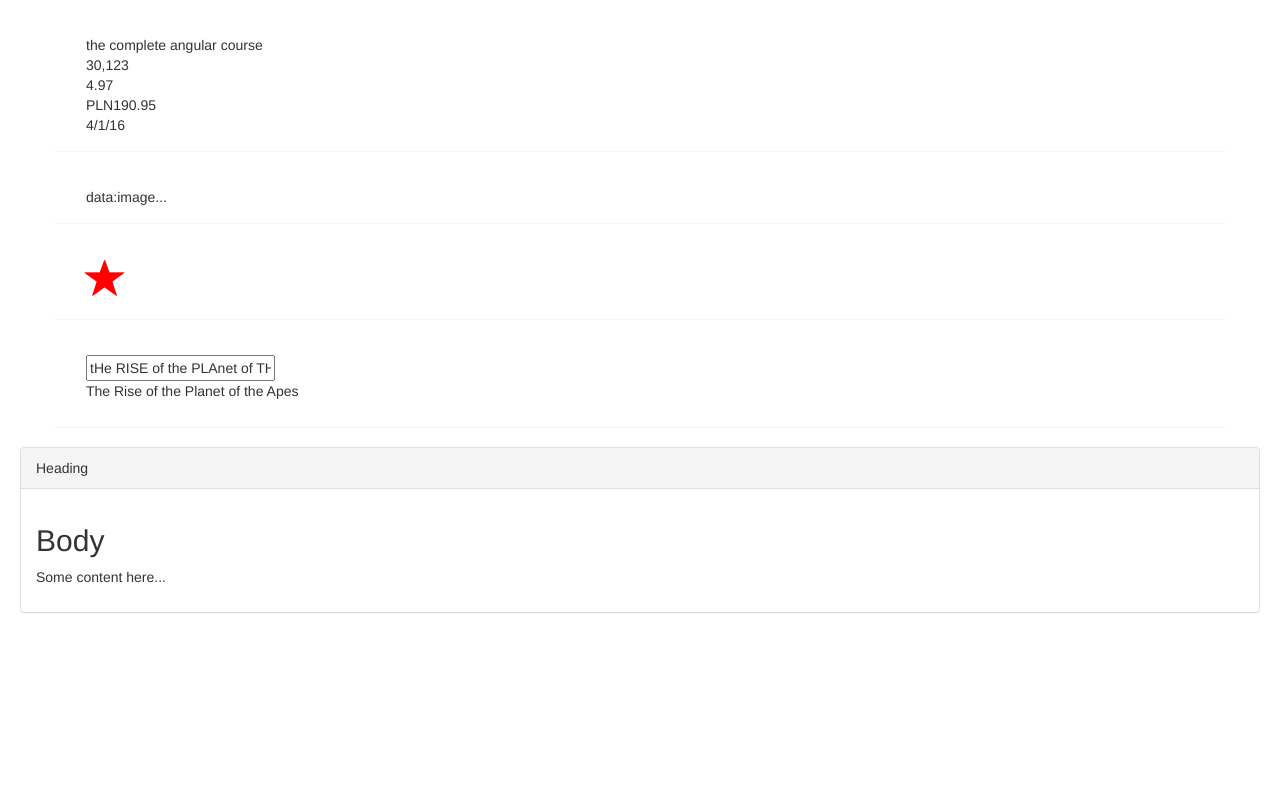
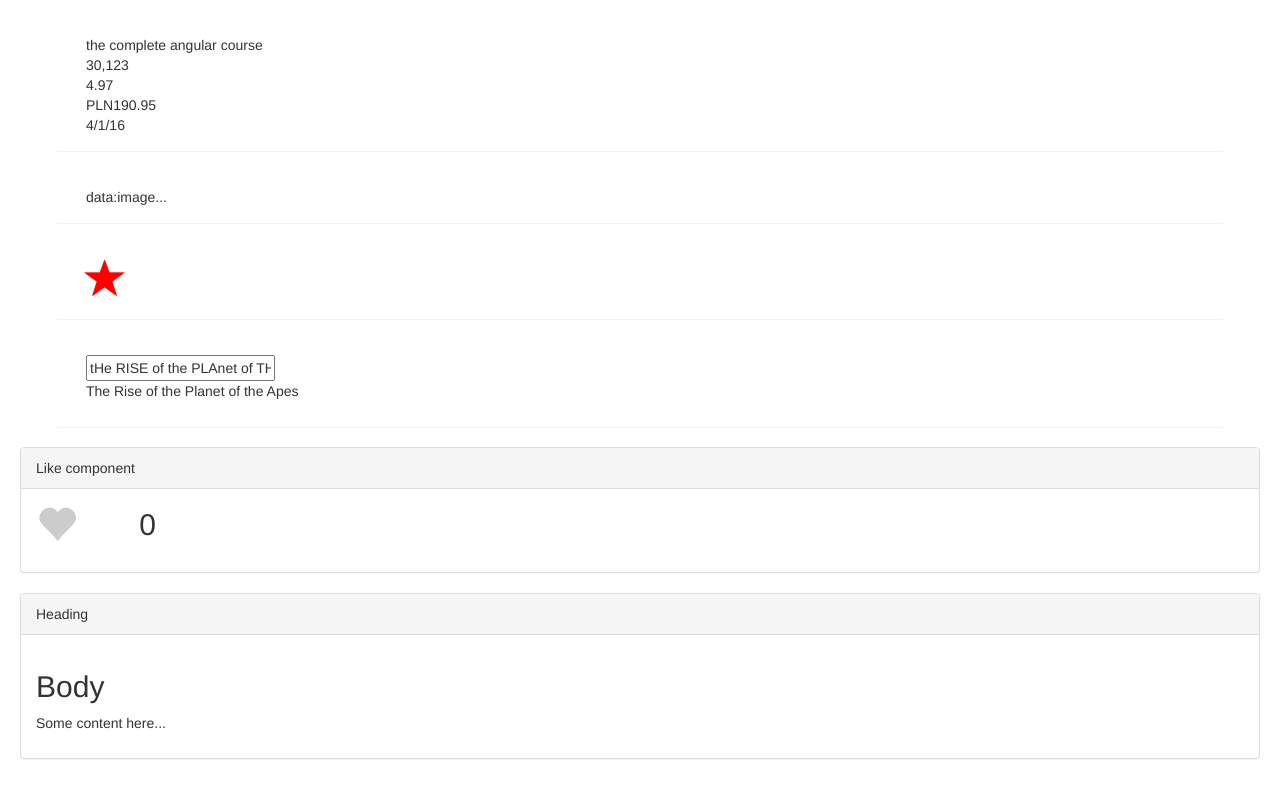
Before and after one commit to mwiesiolek/angular4-tut, an Angular app: page / in a window 1280 px wide. Shown: the part 559-1356 px from the top of the page. Before the commit the page ends 1212 px from the top, so only its background shows below. Built offline with nearby package versions, Linux system fonts and the light colour scheme.

Commit message:
implements like component

```diff
--- a/src/app/app.module.ts
+++ b/src/app/app.module.ts
@@ -10,6 +10,7 @@ import { SummaryPipe } from './summary.pipe';
 import { FavoriteComponent } from './favorite/favorite.component';
 import { TitleCasePipe } from './title-case.pipe';
 import { PanelComponent } from './panel/panel.component';
+import { LikeComponent } from './like/like.component';
 
 @NgModule({
   declarations: [
@@ -18,7 +19,8 @@ import { PanelComponent } from './panel/panel.component';
     SummaryPipe,
     FavoriteComponent,
     TitleCasePipe,
-    PanelComponent
+    PanelComponent,
+    LikeComponent
   ],
   imports: [
     BrowserModule,
--- a/src/app/courses/courses.component.html
+++ b/src/app/courses/courses.component.html
@@ -67,3 +67,12 @@
     <p>{{movieTitle | titleCase }}</p>
   </div>
 </div>
+
+<bootstrap-panel>
+  <ng-container class="heading">Like component</ng-container>
+  <div class="body">
+    <like [is-liked]="like.isLiked"
+          [count]="like.likesCount"
+          (change)="onLikeChange($event)"></like>
+  </div>
+</bootstrap-panel>
--- a/src/app/courses/courses.component.ts
+++ b/src/app/courses/courses.component.ts
@@ -3,6 +3,8 @@ import {CoursesService} from "./courses.service";
 import {Course} from "./course";
 import {Favorite} from "../favorite/favorite";
 import {FavoriteChangedEventArgs} from "../favorite/favorite.component";
+import {Like} from "../like/like";
+import {LikeChangedEventArgs} from "../like/like.component";
 
 @Component({
   selector: 'courses',
@@ -32,6 +34,12 @@ export class CoursesComponent implements OnInit {
     new Date(2016, 3, 1)
   );
 
+  private like: Like = new Like(
+    'Here comes body of a tweet',
+    false,
+    0
+  );
+
   constructor(private coursesService: CoursesService) {
   }
 
@@ -58,6 +66,10 @@ export class CoursesComponent implements OnInit {
     console.log('favorite changed: ', args);
   }
 
+  onLikeChange(args: LikeChangedEventArgs): void {
+    console.log('like changed: ', args);
+  }
+
   get courses(): String[] {
     return this.coursesService.getCourses();
   }
--- /dev/null
+++ b/src/app/like/like.component.css
@@ -0,0 +1,11 @@
+p {
+  font-size: 30px;
+}
+
+.grey {
+  color: #ccc;
+}
+
+.pink {
+  color: deeppink;
+}
--- /dev/null
+++ b/src/app/like/like.component.html
@@ -0,0 +1,12 @@
+<div class="row">
+  <div class="col-sm-1">
+    <span class="glyphicon glyphicon-heart"
+          [class.grey]="isNotLiked"
+          [class.pink]="isLiked"
+          (click)="onLikeClick()"
+    ></span>
+  </div>
+  <div class="col-sm-11">
+    <p>{{ count }}</p>
+  </div>
+</div>
--- /dev/null
+++ b/src/app/like/like.component.ts
@@ -0,0 +1,54 @@
+import {Component, Input, ViewEncapsulation, Output, EventEmitter} from "@angular/core";
+import {Like} from "./like";
+
+@Component({
+  selector: 'like',
+  templateUrl: './like.component.html',
+  styleUrls: ['./like.component.css'],
+  encapsulation: ViewEncapsulation.Emulated
+})
+export class LikeComponent {
+
+  private _isLiked: boolean = false;
+  private _count: number = 0;
+
+  @Output() change = new EventEmitter();
+
+  onLikeClick(): void {
+    this.isLiked = !this.isLiked;
+
+    if(this.isLiked){
+      this.count++;
+    } else {
+      this.count--;
+    }
+
+    this.change.emit(new Like('', this.isLiked, this.count));
+  }
+
+  @Input('is-liked')
+  get isLiked(): boolean {
+    return this._isLiked;
+  }
+
+  get isNotLiked(): boolean {
+    return !this.isLiked;
+  }
+
+  @Input()
+  get count(): number {
+    return this._count;
+  }
+
+  set isLiked(state: boolean) {
+    this._isLiked = state;
+  }
+
+  set count(value: number) {
+    this._count = value;
+  }
+}
+
+export interface LikeChangedEventArgs {
+  like: Like;
+}
--- /dev/null
+++ b/src/app/like/like.ts
@@ -0,0 +1,15 @@
+export class Like {
+  constructor(private _body: String, private _isLiked: boolean, private _likesCount: number){}
+
+  get body(): String {
+    return this._body;
+  }
+
+  get isLiked(): boolean {
+    return this._isLiked;
+  }
+
+  get likesCount(): number {
+    return this._likesCount;
+  }
+}
```
Also changed, not shown: 1 other file (tests, documents, lock files or other folders).
